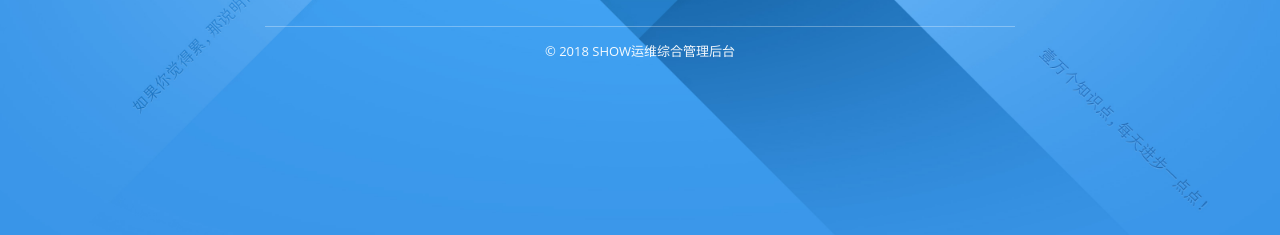
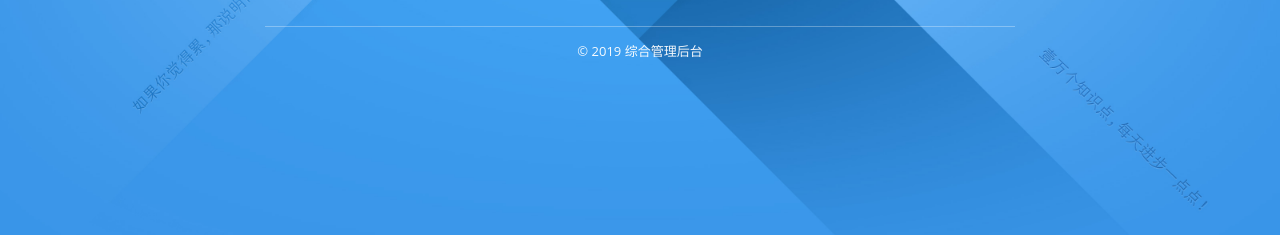
Before and after one commit to daypy/Flask-Backstage, a Flask app: page /auth/login in a window 1280 px wide. Shown: the part 472-707 px from the top of the page. Run offline with Flask 2, Linux system fonts and the light colour scheme; data that the repository does not hold is empty; parts of the project's set-up code (start-up, migrations or seed data) failed here and were passed over; some libraries are stand-ins or nearby versions.

Commit message:
文字描述修改

```diff
--- a/app/templates/auth/login.html
+++ b/app/templates/auth/login.html
@@ -69,7 +69,7 @@
         </div>
         <div class="signup-footer">
             <div class="text-center">
-                &copy; 2018 SHOW运维综合管理后台
+                &copy; 2019 综合管理后台
             </div>
         </div>
     </div>
```
